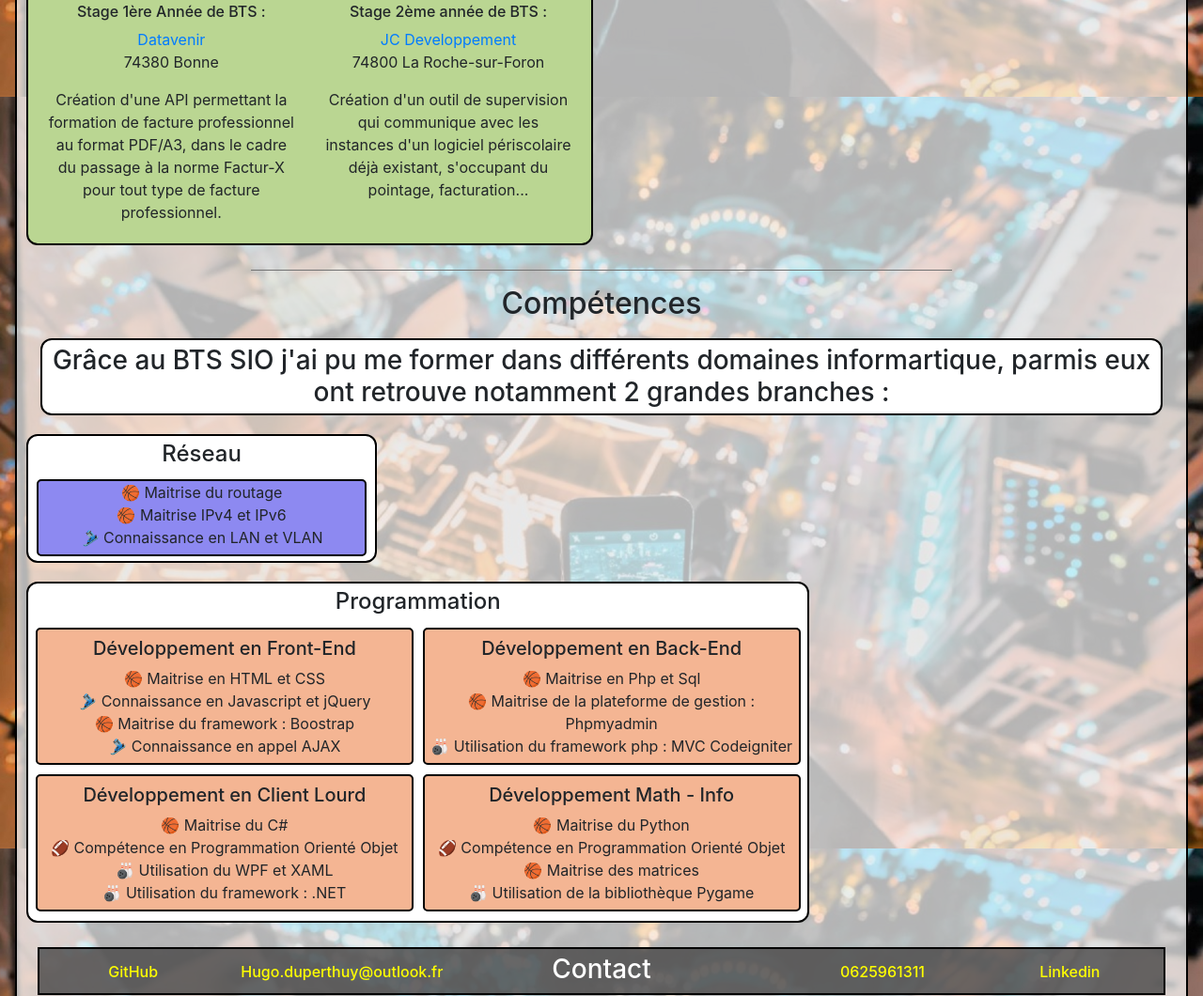
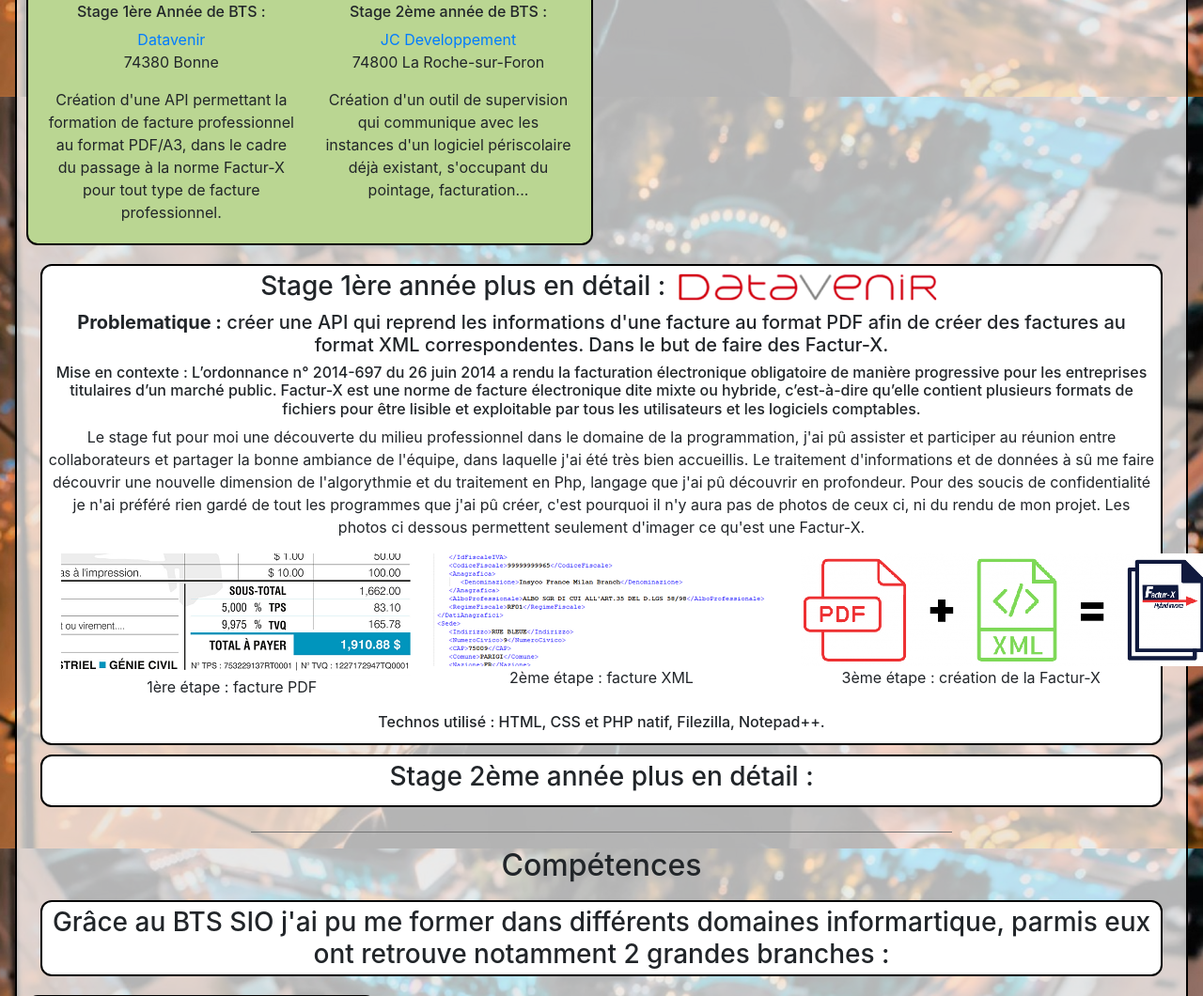
Before and after one commit to HeavenProx/Portefolio, a plain HTML site: page bio.html in a window 1280 px wide. Shown: the part 697-1757 px from the top of the page at 94% size. Drawn offline with nearby package versions, Linux system fonts and the light colour scheme; a script that the page names is missing.

Commit message:
ajout nuit 22/02 : stage 1

```diff
--- a/bio.html
+++ b/bio.html
@@ -89,6 +89,45 @@
           </div>
         </div>
 
+        <div class="col-sm-12">
+          <div class="zonediv">
+            <h3>Stage 1ère année plus en détail : <img src="img/datavenir.png" alt=""></h3>
+            <div>
+              <h5><b>Problematique :</b> créer une API qui reprend les informations d'une facture au format PDF afin de créer des factures au format XML correspondentes.
+                Dans le but de faire des Factur-X.</h5>
+              <h6>Mise en contexte : L’ordonnance n° 2014-697 du 26 juin 2014 a rendu la facturation électronique obligatoire de manière progressive pour les entreprises
+                titulaires d’un marché public. Factur-X est une norme de facture électronique dite mixte ou hybride, c’est-à-dire qu’elle contient plusieurs formats de
+                fichiers pour être lisible et exploitable par tous les utilisateurs et les logiciels comptables.</h6>
+              <p>Le stage fut pour moi une découverte du milieu professionnel dans le domaine de la programmation, j'ai pû assister et participer au réunion entre
+                collaborateurs et partager la bonne ambiance de l'équipe, dans laquelle j'ai été très bien accueillis. Le traitement d'informations et de données à
+                sû me faire découvrir une nouvelle dimension de l'algorythmie et du traitement en Php, langage que j'ai pû découvrir en profondeur. Pour des soucis
+                de confidentialité je n'ai préféré rien gardé de tout les programmes que j'ai pû créer, c'est pourquoi il n'y aura pas de photos de ceux ci, ni du
+                rendu de mon projet. Les photos ci dessous permettent seulement d'imager ce qu'est une Factur-X.</p>
+              <div class="col-sm-12">
+                <div class="row">
+                  <div class="col-sm-4">
+                    <img src="img/FacturePDF.png" alt="">
+                    <p>1ère étape : facture PDF</p>
+                  </div>
+                  <div class="col-sm-4">
+                    <img src="img/FactureXML.png" alt="">
+                    <p>2ème étape : facture XML</p>
+                  </div>
+                  <div class="col-sm-4">
+                    <img src="img/FacturX.png" alt="">
+                    <p>3ème étape : création de la Factur-X</p>
+                  </div>
+                </div>
+              </div>
+              <h6>Technos utilisé : HTML, CSS et PHP natif, Filezilla, Notepad++. </h6>
+            </div>
+          </div>
+
+          <div class="zonediv">
+            <h3>Stage 2ème année plus en détail :</h3>
+          </div>
+        </div>
+
         <HR ALIGN=CENTER WIDTH="60%" noshade>
 
         <div class="col-sm-12 text-center">
@@ -106,7 +145,8 @@
                   <li>🏀 Maitrise du routage</li>
                   <li>🏀 Maitrise IPv4 et IPv6</li>
                   <li>🎿 Connaissance en LAN et VLAN</li>
-                  <li></li>
+                  <li>🏈 Compétence en hardware et montage d'ordinateur</li>
+                  <li>🏅 Certification Mook de l'ANSI</li>
                 </div>
               </div>
             </div>
```
Also changed, not shown: img/FacturX.png (added), img/FacturePDF.png (added), img/FactureXML.png (added), img/datavenir.png (added).
